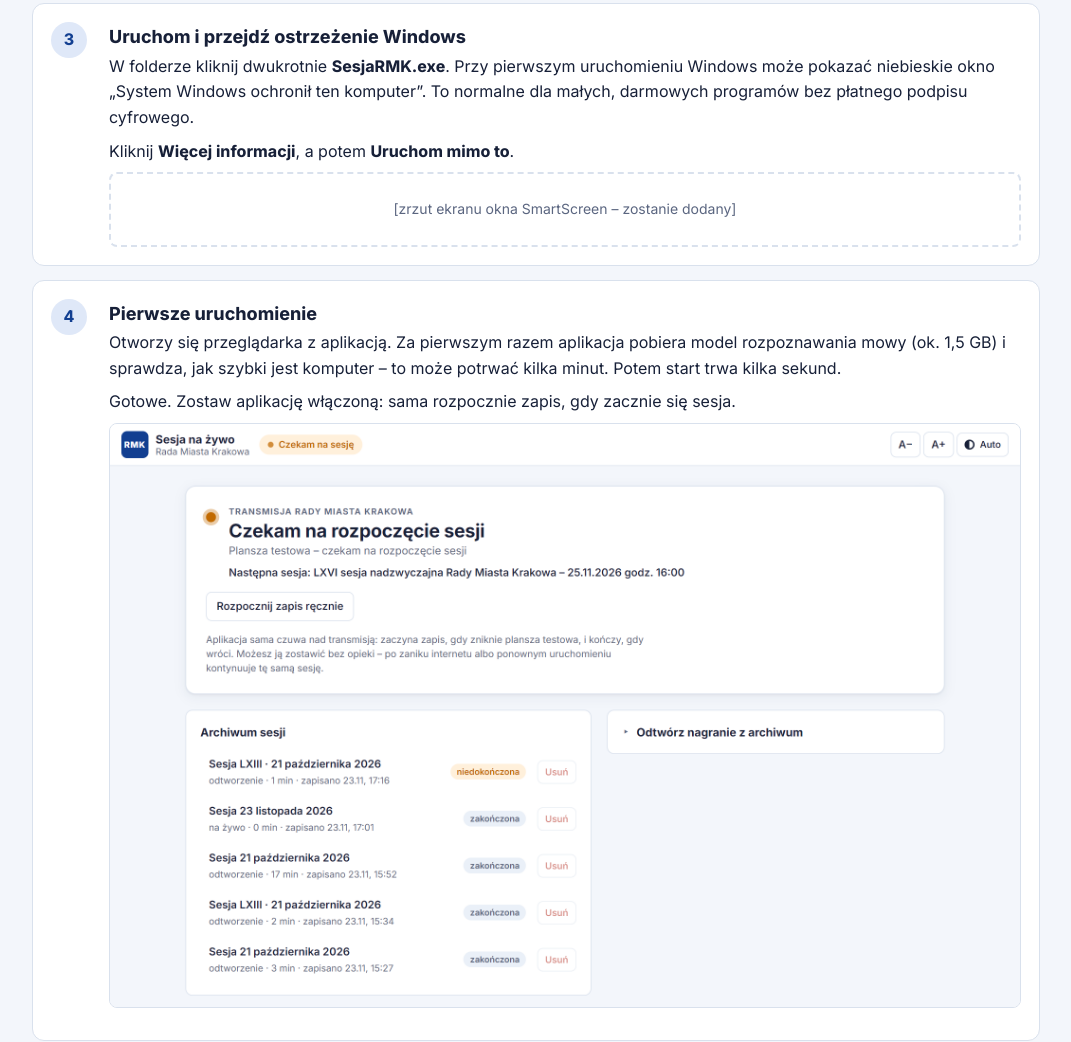
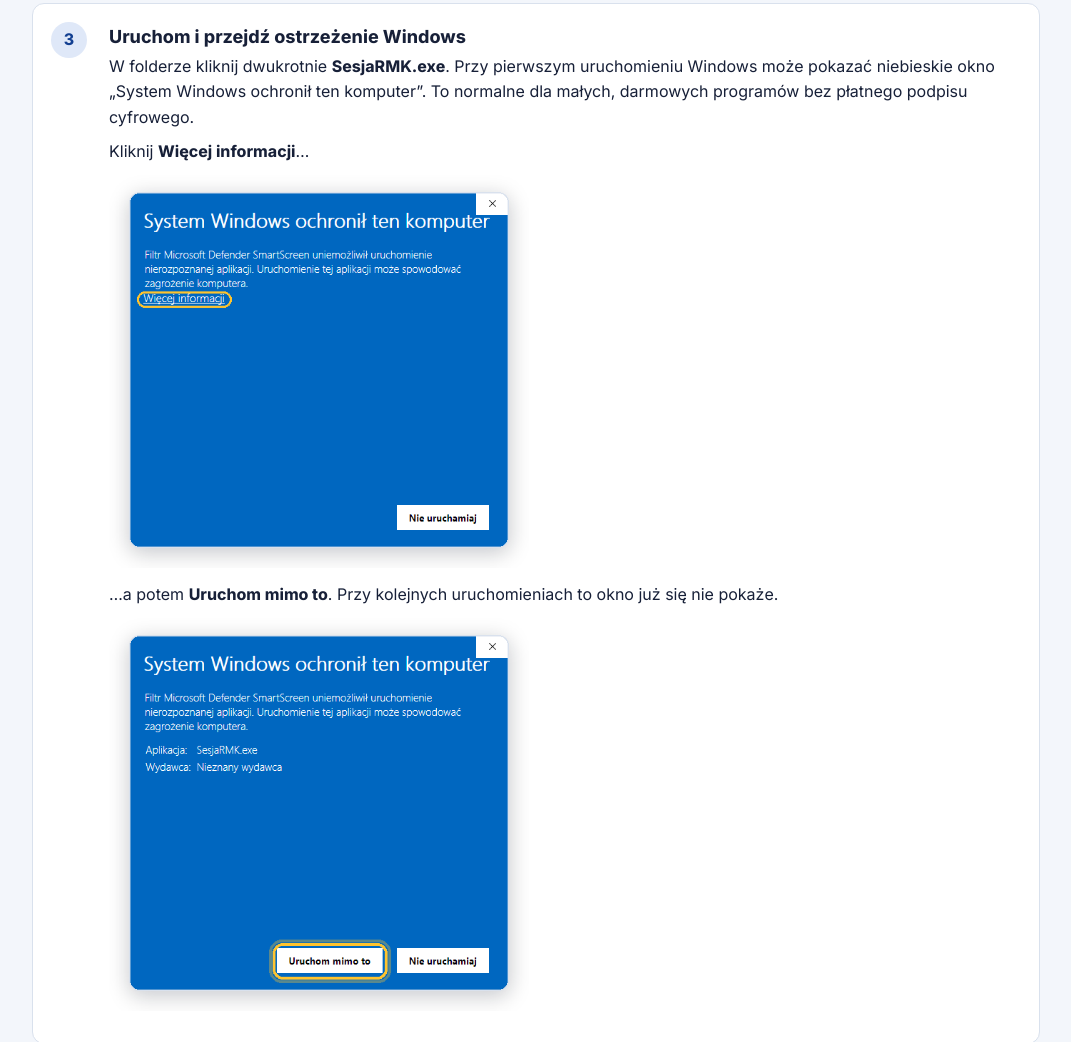
Before and after one commit to pmisiewicz/sesja-rmk, a plain HTML site: page index.html in a window 1280 px wide. Shown: the part 2147-3189 px from the top of the page, without its empty margins (104-1175 px from the left). Drawn offline with Linux system fonts and the light colour scheme.

Commit message:
Strona i konfiguracja dla wersji 0.1.0

```diff
--- a/index.html
+++ b/index.html
@@ -66,8 +66,8 @@
     ol.steps p { margin: 0 0 8px; }
     ol.steps img { display: block; margin: 8px 0 14px; border-radius: 8px; border: 1px solid var(--line); max-width: 100%; height: auto; }
     ol.steps img[src*="gemini-"] { border: 0; border-radius: 0; max-width: min(100%, 640px); }
+    ol.steps img[src*="smartscreen-"] { border: 0; border-radius: 0; max-width: min(100%, 420px); }
     .note { border-left: 4px solid var(--wait); background: var(--surface); padding: 12px 16px; border-radius: 0 8px 8px 0; }
-    .placeholder { border: 2px dashed var(--line); border-radius: 8px; padding: 24px; text-align: center; color: var(--muted); font-size: 14px; }
     dl.faq { display: grid; gap: 14px; margin: 0; }
     dl.faq dt { font-weight: 650; }
     dl.faq dd { margin: 4px 0 0; color: var(--muted); }
@@ -134,8 +134,10 @@
             <div>
               <h3>Uruchom i przejdź ostrzeżenie Windows</h3>
               <p>W folderze kliknij dwukrotnie <strong>SesjaRMK.exe</strong>. Przy pierwszym uruchomieniu Windows może pokazać niebieskie okno „System Windows ochronił ten komputer”. To normalne dla małych, darmowych programów bez płatnego podpisu cyfrowego.</p>
-              <p>Kliknij <strong>Więcej informacji</strong>, a potem <strong>Uruchom mimo to</strong>.</p>
-              <div class="placeholder">[zrzut ekranu okna SmartScreen – zostanie dodany]</div>
+              <p>Kliknij <strong>Więcej informacji</strong>…</p>
+              <img src="img/smartscreen-1.png" alt="Okno SmartScreen „System Windows ochronił ten komputer” z wyróżnionym linkiem Więcej informacji" loading="lazy">
+              <p>…a potem <strong>Uruchom mimo to</strong>. Przy kolejnych uruchomieniach to okno już się nie pokaże.</p>
+              <img src="img/smartscreen-2.png" alt="Okno SmartScreen z nazwą SesjaRMK.exe i wyróżnionym przyciskiem Uruchom mimo to" loading="lazy">
             </div>
           </li>
           <li>
```
Also changed, not shown: img/smartscreen-1.png (added), img/smartscreen-2.png (added).
